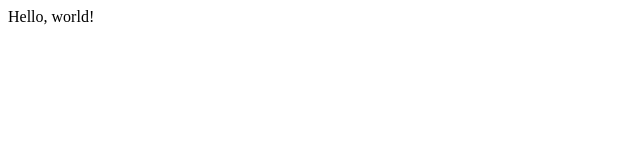
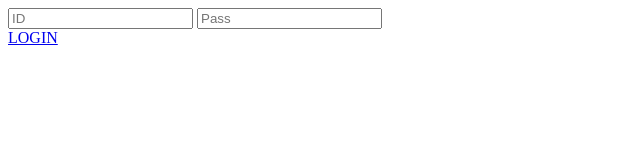
Before and after one commit to unkpers/project0, a plain HTML site: page index.html in a window 1280 px wide. Shown: the whole page, without its empty margins (0-640 px from the left). Drawn offline with Linux system fonts and the light colour scheme.

Commit message:
New Branch

```diff
--- a/index.html
+++ b/index.html
@@ -4,6 +4,15 @@
         <title>My Webpage</title>
     </head>
     <body>
-        Hello, world!
+        <form>
+
+            <div>
+                <input name="name" type="text" placeholder="ID">
+                <input name="password" type="password" placeholder="Pass">
+            </div>
+
+            <div>
+                <a href="welcome.html">LOGIN</a>
+            </div>
     </body>
 </html>
```
